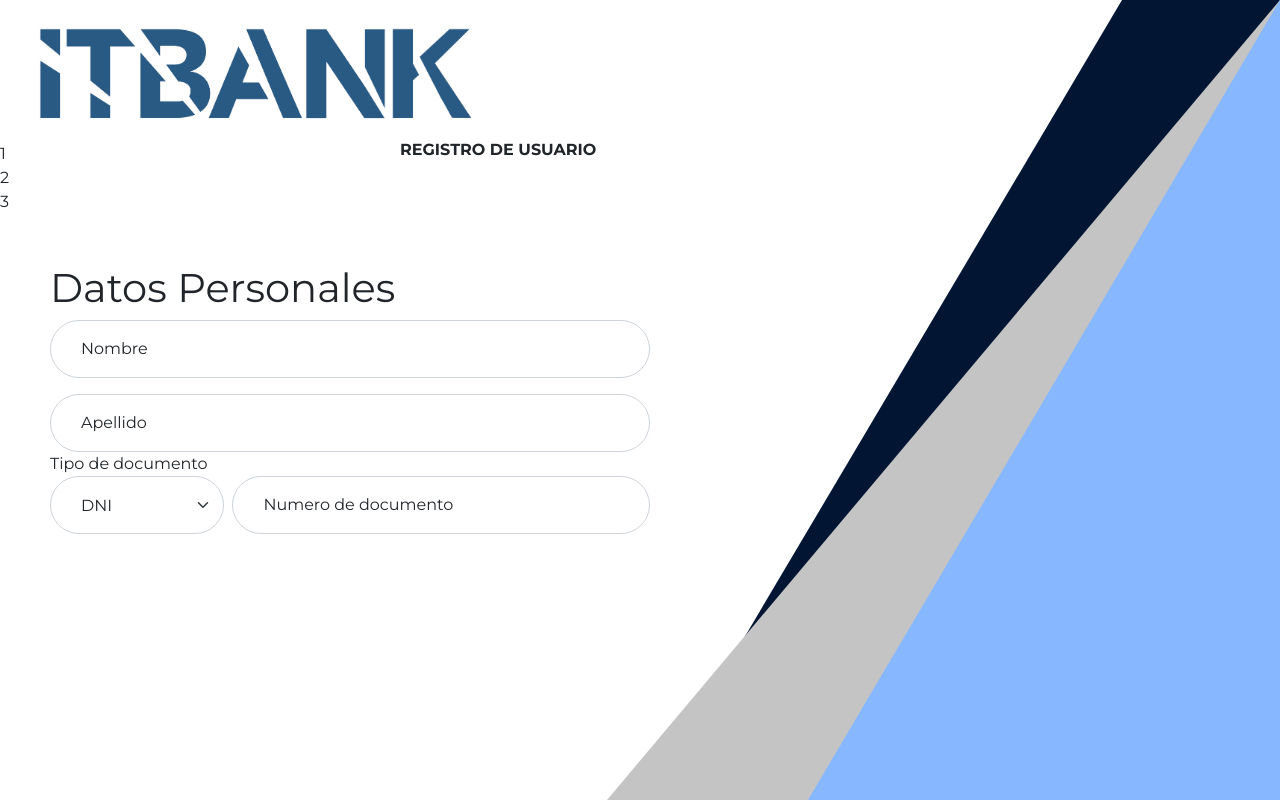
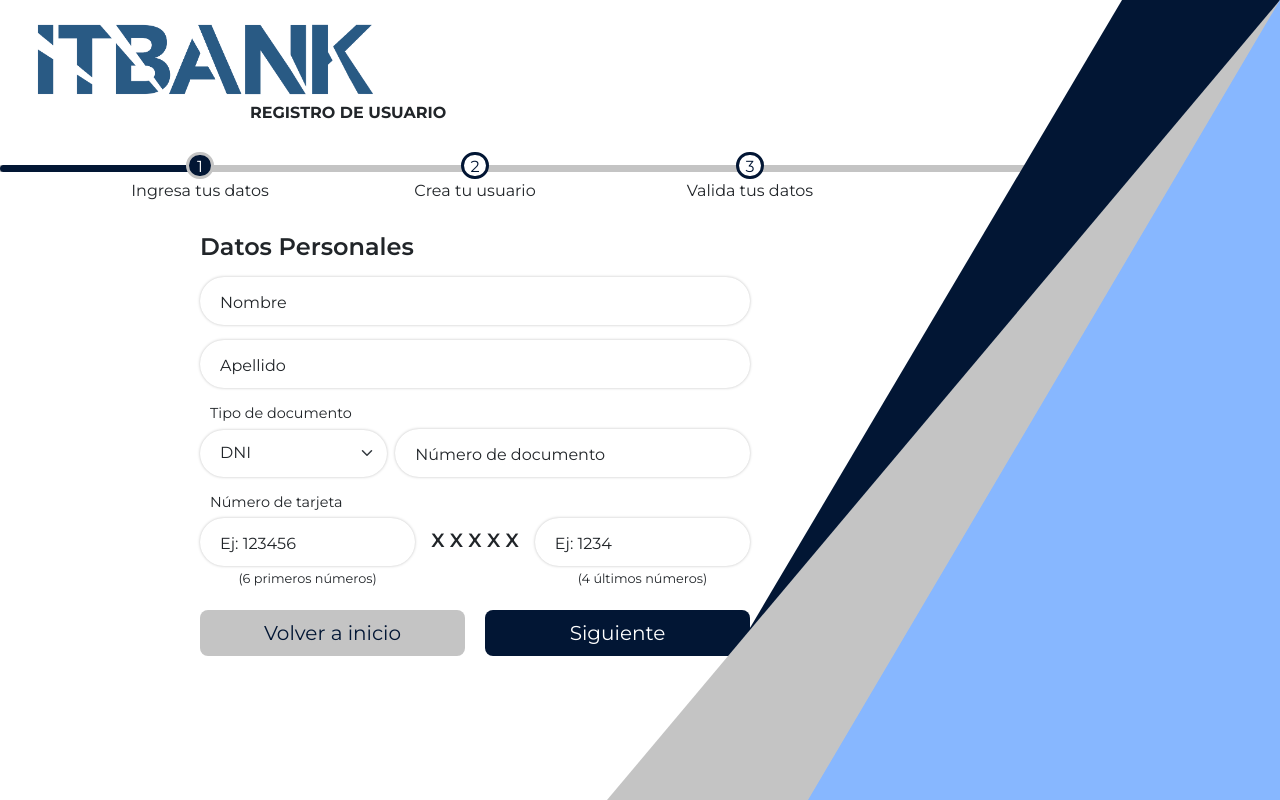
Before and after one commit to MailenZino/ITBANK, a plain HTML site: page signup.html in a window 1280 px wide. Drawn offline with nearby package versions, Linux system fonts and the light colour scheme.

Commit message:
timeline changes styles of form step 1

```diff
--- a/signup.html
+++ b/signup.html
@@ -18,29 +18,37 @@
     </header>
     <main>
 
-        <div class="timeLine">
+        <div class="timeline">
             <div class="lines">
                 <div class="line1"></div>
                 <div class="line2"></div>
             </div>
-            <div class="num active"><span>1</span></div>
-            <div class="num"><span>2</span></div>
-            <div class="num"><span>3</span></div>
+            <div class="numstimeline">
+                <div class="num active">
+                    <span>1</span>
+                    <span>Ingresa tus datos</span>
+                </div>
+                <div class="num">
+                    <span>2</span>
+                    <span>Crea tu usuario</span>
+                </div>
+                <div class="num">
+                    <span>3</span>
+                    <span>Valida tus datos</span>
+                </div>
+            </div>
         </div>
         <section class="formStep1">
             <h1>Datos Personales</h1>
-            <div class="form-floating mb-3">
-                <input type="name" class="form-control" id="floatingInput" placeholder="Agustin">
-                <label for="floatingInput">Nombre</label>
-            </div>
-            <div class="form-floating">
-                <input type="lastname" class="form-control" id="floatingInput" placeholder="Romero">
-                <label for="floatingInput">Apellido</label>
-            </div>
-            <div class="row g-2 docInfo">
+            <input class="form-control form-control-lg" type="text" placeholder="Nombre"
+                aria-label=".form-control-lg example">
+
+            <input class="form-control form-control-lg" type="text" placeholder="Apellido"
+                aria-label=".form-control-lg example">
+
+            <div class="row g-2 doc_info">
                 <div class="col-md">
-                    <span>Tipo de documento</span>
-                    <div class="form-floating">
+                    <p>Tipo de documento</p>
                     <select class="form-select" id="floatingSelectGrid">
                         <option selected>DNI</option>
                         <option value="1">One</option>
@@ -48,13 +56,28 @@
                         <option value="3">Three</option>
                     </select>
                 </div>
-                </div>
                 <div class="col-md">
-                    <div class="form-floating">
-                        <input type="documento" class="form-control" id="floatingInput" placeholder="Ej:45092655">
-                        <label for="floatingInput">Numero de documento</label>
+                    <input class="form-control form-control-lg" type="number" placeholder="Número de documento"
+                        aria-label=".form-control-lg example">
                 </div>
             </div>
+            <div class="row g-2 tarjeta_info">
+                <div class="col-md">
+                    <p>Número de tarjeta</p>
+                    <input class="form-control form-control-lg" type="number" placeholder="Ej: 123456"
+                        aria-label=".form-control-lg example">
+                    <span>(6 primeros números)</span>
+                </div>
+                <span>X X X X X</span>
+                <div class="col-md">
+                    <input class="form-control form-control-lg" type="number" placeholder="Ej: 1234"
+                        aria-label=".form-control-lg example">
+                    <span>(4 últimos números)</span>
+                </div>
+            </div>
+            <div class="btn_section">
+                <button type="button" class="btn btn-secondary btn-lg">Volver a inicio</button>
+                <button type="button" class="btn btn-primary btn-lg">Siguiente</button>
             </div>
         </section>
         <aside>
--- a/styles/partials/_formStep1.scss
+++ b/styles/partials/_formStep1.scss
@@ -1,24 +1,83 @@
 main .formStep1 {
-    width: 700px;
-    padding: 50px;
+    width: 750px;
+    padding: 30px 0 0 200px;
 
-    .form-floating {
-        input, select {
-            border-radius: 50px;
-        }
-        input,
-        label,
-        select {
-            padding-left: 30px;
-        }
-        select{
-            padding-top: 0.7rem;
+    h1{
+        font-size: 1.5rem;
+        font-weight: 600;
+        margin-bottom: 15px;
+    }
+    input,
+    select {
+        padding-left: 20px;
+        border-radius: 50px;
+        margin-bottom: 15px;
+        border: none;
+        box-shadow: $shadow;
+    }
+    input::placeholder {
+        font-size: 1rem;
+        color: $grey_placeholders;
+    }
+    select {
+        min-height: calc(1.5em + 1rem + 7px);
+    }
+    p{
+        display: block;
+        margin-bottom: 5px;
+        font-size: 0.9rem;
+        padding-left: 10px;
+    }
+    input[type="number"]{
+        letter-spacing: 5px;
+        &::placeholder{
+            letter-spacing: normal;
         }
     }
-    .docInfo {
+    .doc_info {
         display: grid;
         align-items: flex-end;
         position: relative;
-        grid-template-columns: 30% 70%;
+        grid-template-columns: 35% 65%;
+    }
+    .tarjeta_info {
+        display: grid;
+        grid-template-columns: 1fr 0.5fr 1fr;
+        align-items: flex-end;
+        > span {
+            text-align: center;
+            align-self: center;
+            font-weight: 600;
+            font-size: 1.2rem;
+        }
+        >div{
+            input{
+                margin-bottom: 0px;
+            }
+            span{
+                display: inline-block;
+                width: 100%;
+                text-align: center;
+                font-size: 0.8rem;
+            }
+        }
+    }
+    .btn_section{
+        margin-top: 20px;
+        display: grid;
+        grid-template-columns: repeat(2, 1fr);
+        grid-gap: 20px;
+        justify-content: space-between;
+        button{
+            width: 100%;
+            border: none;
+            &:first-child{
+                background-color: $grey;
+                color: $blue;
+            }
+            &:last-child{
+                background-color: $blue;
+            }
+        }
     }
 }
--- a/styles/partials/_header.scss
+++ b/styles/partials/_header.scss
@@ -2,12 +2,12 @@ header{
     padding: 10px 30px;
     position: relative;
     img{
-        width: 450px;
+        width: 350px;
     }
     span{
         position: absolute;
-        bottom: -20px;
-        left: 400px;
+        bottom: -10px;
+        left: 250px;
         font-weight: bold;
     }
 }
--- a/styles/partials/_timeline.scss
+++ b/styles/partials/_timeline.scss
@@ -0,0 +1,51 @@
+main .timeline {
+    width: 100vw;
+    margin-top: 50px;
+    position: relative;
+    div.lines {
+        width: 100%;
+        height: 7px;
+        background-color: $grey;
+        position: relative;
+        div {
+            height: 100%;
+            position: absolute;
+            border-radius: 25px;
+        }
+        .line2 {
+            width: 200px;
+            background-color: $blue;
+        }
+    }
+    div.numstimeline {
+        width: 100%;
+        display: grid;
+        grid-template-columns: calc(200px + 100px) 275px 275px;
+        justify-items: end;
+        margin-top: -20px;
+        z-index: 5;
+        position: relative;
+
+        .num {
+            width: 200px;
+            display: flex;
+            flex-direction: column;
+            align-items: center;
+
+            & span:first-child {
+                width: 1.7rem;
+                height: 1.7rem;
+                border-radius: 50px;
+                border: 3px solid $blue;
+                background-color: #fff;
+                text-align: center;
+                color: $blue;
+            }
+            &.active span:first-child {
+                border: 3px solid $grey;
+                background-color: $blue;
+                color: #fff;
+            }
+        }
+    }
+}
--- a/styles/partials/_variables.scss
+++ b/styles/partials/_variables.scss
@@ -8,3 +8,6 @@ $font_montserrat : 'Montserrat', sans-serif;
 $blue: #021634;
 $skyblue: #87B7FF;
 $grey: #C4C4C4;
+
+$grey_placeholders : #212529;
+$shadow: 0px 0px 3px rgba(0, 0, 0, 0.25);
```
Also changed, not shown: styles/signup.css, 1 other file. Lines whose indentation alone changed are shown as unchanged.
